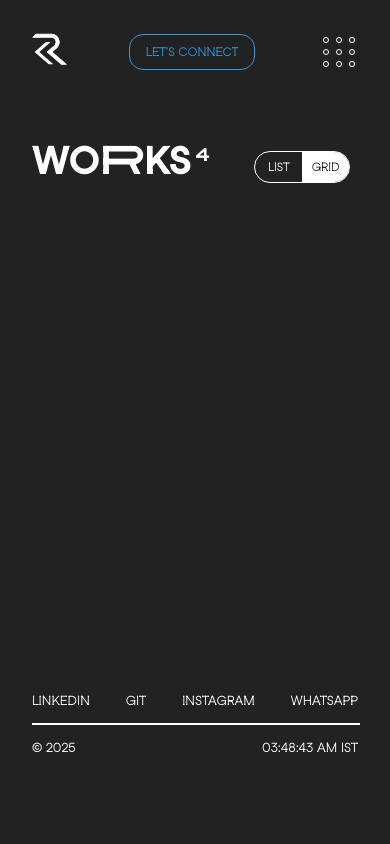
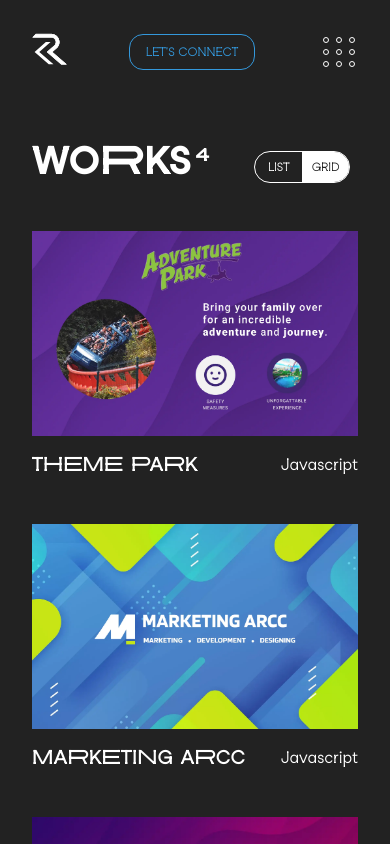
Before and after one commit to rahulsadhwani24/Portfolio, a React (Vite) app: page /Portfolio/work in a window 390 px wide. Both pictures are taken after a click on the element "GRID". Shown: the top 844 px of the page. Built offline with nearby package versions, Linux system fonts and the light colour scheme.

Commit message:
Save Changes

```diff
--- a/src/components/PageWorks.jsx
+++ b/src/components/PageWorks.jsx
@@ -88,7 +88,21 @@ function PageWorks() {
                 })}
               </div>
             ) : (
-              <div className="typeGrid"></div>
+              <div className="typeGrid">
+                {projects.map((project, index) => {
+                  return (
+                    <Link to={project.link} target="_blank" key={index} className="projectInGridView">
+                      <div className="gridViewImage" style={{backgroundImage: `url(${project.logo})`}}>
+                        <img src={project.logo}/>
+                      </div>
+                      <div className="gridViewProjectContent">
+                        <span className="gridViewProjectName">{project.name}</span>
+                        <span className="gridViewProjectType">{project.type}</span>
+                      </div>
+                    </Link>
+                  );
+                })}
+              </div>
             )}
           </div>
         </div>
--- a/src/index.css
+++ b/src/index.css
@@ -856,9 +856,8 @@ a.active {
 
 .worksContainer {
   display: flex;
-  min-height: 65vh;
+  min-height: 80vh;
   position: relative;
-  height: 80vh;
   width: 100%;
   overflow: hidden;
   margin-bottom: 2em;
@@ -875,15 +874,64 @@ a.active {
   min-width: 36vw;
 }
 
+.pageWorks .worksContainer {
+  max-width: 100%;
+  margin-bottom: -5vw;
+  margin-top: 5vw;
+}
+
 .typeList {
-  margin-top: 5vw;
-  animation: fade-in 400ms ease-in;
-}
-
-@keyframes fade-in {
+  animation: list-fade-in 400ms ease-in;
+}
+
+@keyframes list-fade-in {
   0% {
     opacity: 0;
     transform: translateY(20%);
+  }
+  100% {
+    opacity: 1;
+    transform: translateY(0%);
+  }
+}
+
+.typeGrid{
+  animation: grid-fade-in 600ms ease-in;
+  display: flex;
+  flex-wrap: wrap;
+  gap: 4em;
+  align-items: center;
+  justify-content: space-between;
+}
+
+.gridViewImage{
+  width: 45vw;
+  height: 60vh;
+  background-size: contain;
+  background-repeat: no-repeat;
+}
+
+.gridViewImage img{
+  display: none;
+}
+
+.gridViewProjectContent{
+  display: flex;
+  justify-content: space-between;
+  align-items: center;
+  padding-block: 1em;
+}
+
+.gridViewProjectName{
+  font-size: clamp(1rem, 5vw, 2.8rem);
+  font-variation-settings: "wdth" 200, "wght" 600;
+  text-transform: uppercase;
+}
+
+@keyframes grid-fade-in {
+  0% {
+    opacity: 0;
+    transform: translateY(10%);
   }
   100% {
     opacity: 1;
@@ -966,26 +1014,12 @@ a.active {
   transition: transform 300ms ease-in;
 }
 
-.pageWorks .projectShowCase {
-  margin-top: 5vw;
-}
-
-.pageWorks .worksContainer {
-  height: 100vh;
-  max-width: 100%;
-  margin-bottom: -5vw;
-}
-
 @media only screen and (max-width: 650px) {
-  .pageWorks .worksContainer {
-    height: max-content;
-    margin-top: 1em;
-    margin-bottom: 0;
-  }
   .sectionWorks {
     height: max-content;
     width: auto;
   }
+
   .worksContainer {
     height: max-content;
     min-height: max-content;
@@ -993,6 +1027,12 @@ a.active {
     max-width: 100%;
   }
 
+  .pageWorks .worksContainer {
+    height: max-content;
+    margin-bottom: 0;
+    margin-top: 1em;
+  }
+
   .title,
   .project {
     width: 85vw;
@@ -1005,6 +1045,30 @@ a.active {
   .projectShowCase {
     display: none;
   }
+
+  .typeGrid{
+  justify-content: center;
+  gap: 2em;
+  margin-top: 2rem;
+}
+
+.gridViewImage{
+  width: 100%;
+  height: auto;
+}
+
+.gridViewImage img{
+  display: block;
+  max-width: 100%;
+}
+
+.gridViewProjectContent{
+  display: flex;
+  justify-content: space-between;
+  align-items: center;
+  padding-block: 1em;
+}
+
 }
 
 /* ------------------------------- Experiments ------------------------------ */
```
Also changed, not shown: src/assets/Max Medical.webp.
